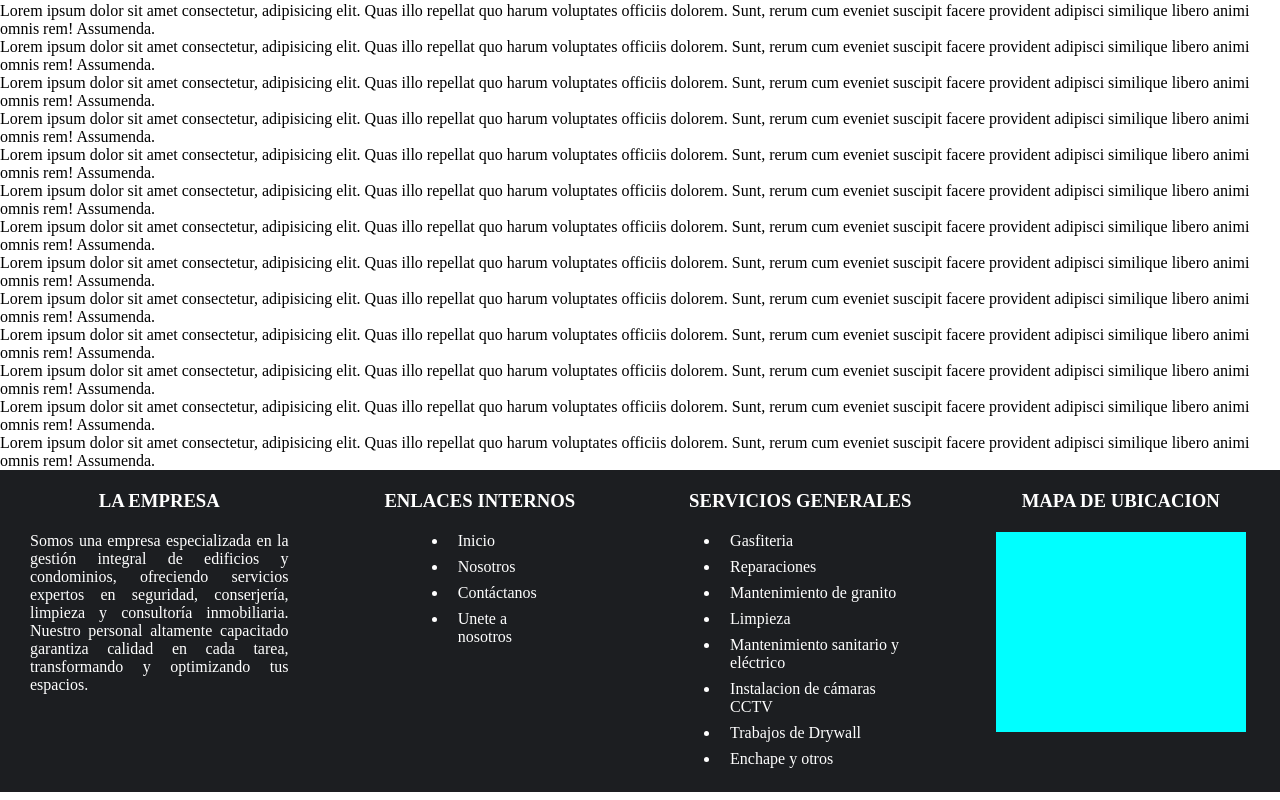
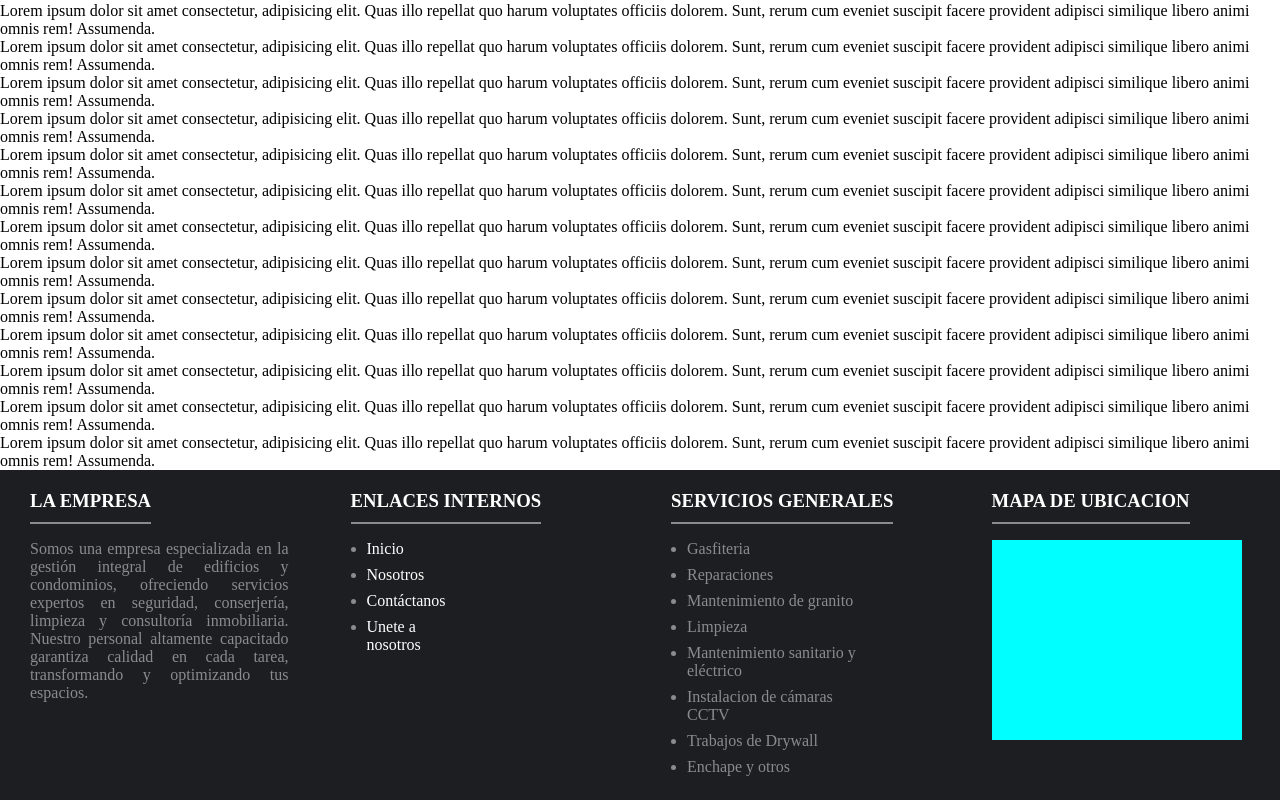
Before and after one commit to Richardi99/vycsafework, a React (Vite) app: page / in a window 1280 px wide. Shown: the part 1840-2640 px from the top of the page. Built offline with nearby package versions, Linux system fonts and the light colour scheme.

Commit message:
avances h y f

```diff
--- a/src/Component/Footer.jsx
+++ b/src/Component/Footer.jsx
@@ -44,6 +44,11 @@ export const Footer = () => {
                         <div className="map-ubicacion"></div>
                 </div>
          </div>
+         <aside className= "Bn-richardi">
+            <p>
+            v&cSafework © 2023 | Todos los Derechos Reservados, Diseñado por "Byrtec.com"
+            </p>
+         </aside>
        </footer>
     )
 }
--- a/src/Css/Footer.css
+++ b/src/Css/Footer.css
@@ -16,7 +16,7 @@ footer .center {
 }
 
 .footer-columns {
-    justify-content: center;
+    justify-content: start;
     gap: 2px;
     padding-top: 20px;
     width: 100%;
@@ -29,14 +29,18 @@ footer .center {
 
 .footer-columns .footer-col{
     background-color: #1C1E21;
-    text-align: center;
-    color: #ffff;
+    /* text-align: start; */
+    color: rgba(255, 255, 255, 0.487);
     font-family: var(--font-Mono);
     padding-bottom: 1rem;
 }
 
 .footer-columns .footer-col h3 {
-    padding-bottom: 20px;
+    padding-bottom: 10px;
+    left: 0;
+    color: white;
+    border-bottom: 2px solid rgba(255, 255, 255, 0.487);
+    margin-bottom: 1rem;
 }
 
 .footer-col a{
@@ -46,26 +50,37 @@ footer .center {
     font-family: var(--font-Mono);
 }
 
+
+.footer-col ul {
+    padding-left: 1rem;
+    list-style: disc;
+}
+
+
+
 .footer-col li {
-    padding-left: 10px;
+    /* padding-left: 10px; */
     padding-bottom: 8px;
-    margin: auto;
     width: 80%;
     justify-content: center;
     align-items: center;
     text-align: start;
 }
 
+.footer-col li::before {
+
+    background-color: red; /* Cambiar el color de fondo de los puntos a rojo */
+    content: ''; /* Añade contenido al pseudo-elemento */
+    display: inline-block;/* Espacio entre el punto y el texto */
+}
+
 footer .footer-col {
     display: flex;
     flex-direction: column;
-    align-items: center;
+    align-items: start;
+    padding: 0 30px;
 }
-footer img {
-    margin: auto 0;
-    align-items: center;
-    width: clamp(350px,5vw,500px);
-}
+
 
 footer .footer-col:nth-child(1) {
     text-align: justify;
@@ -73,19 +88,37 @@ footer .footer-col:nth-child(1) {
 }
 
 
-
-
-
-
-
-
 .map-ubicacion {
-    margin: 0 auto;
-    text-align: center;
+    margin: 0;
+    text-align: start;
     width: 250px;
     height: 200px;
     background-color: aqua;
 }
+
+.Bn-richardi {
+    display: none;
+    background-color: #323539;
+    color: #A9A9A9;
+    text-align: center;
+    height: 20px;
+    width: 100%;
+}
+
+.Bn-richardi p{
+    display: flex;
+    justify-content: center;
+    flex-wrap: wrap;
+    font-family: var(--font-Mono);
+    margin-top: 10px;
+    align-items: center;
+    padding: 5px;
+    background-color: #323539;
+    color: #A9A9A9;
+    text-align: center;
+    margin: 0 auto;
+}
+
 
 
 /* VERSION TABLET (790PX)  ***************** */
@@ -104,6 +137,11 @@ footer .footer-col:nth-child(1) {
         padding: 0 30px;
         margin: auto 0;
     }
+
+    .Bn-richardi p {
+        text-align: justify;
+        padding: 0 25px;
+    }
 }
 
 /********************************************/
@@ -121,14 +159,5 @@ footer .footer-col:nth-child(1) {
     footer .footer-col:nth-child(2) {
         text-align: start;
     }
-
-    footer .footer-col.col2 ul{
-        padding-right: 100px;
-    }
-
-    footer img {
-        width: clamp(220px,5vw,250px);
-        height: clamp(120px,5vw,150px);
-    }
 }
 /********************************************/
--- a/src/Css/Header.css
+++ b/src/Css/Header.css
@@ -100,7 +100,7 @@ header nav ol a:hover {
         }
 
         .menu-burger button img{
-            width: 2.3rem;
+            width: 2rem;
         }
 
         header nav img {
@@ -165,5 +165,9 @@ header nav ol a:hover {
             width: 100px;
         }
 
+        .menu-burger button img{
+            width: 1.8rem;
+        }
+
     }
 /********************************************/
```
